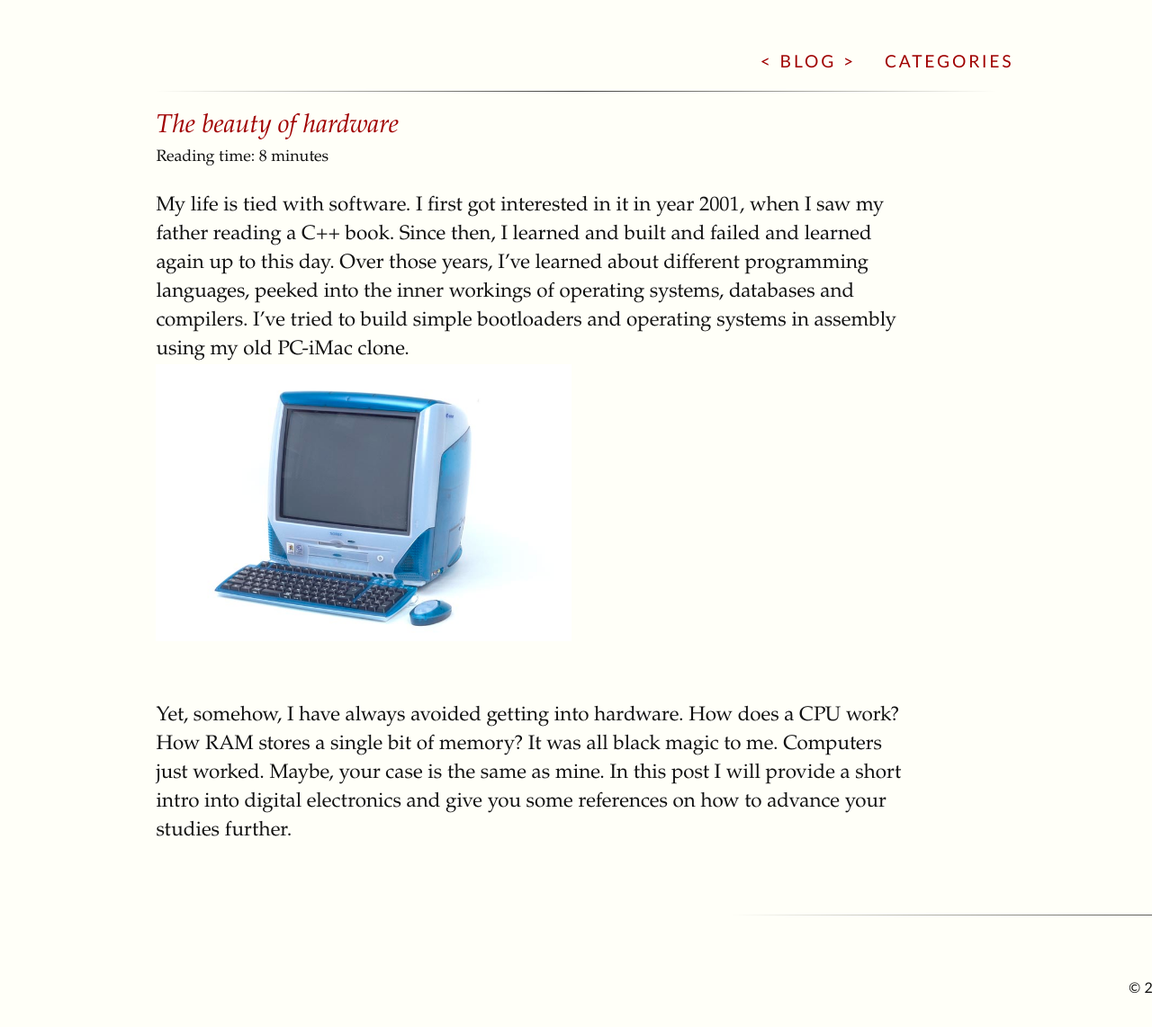
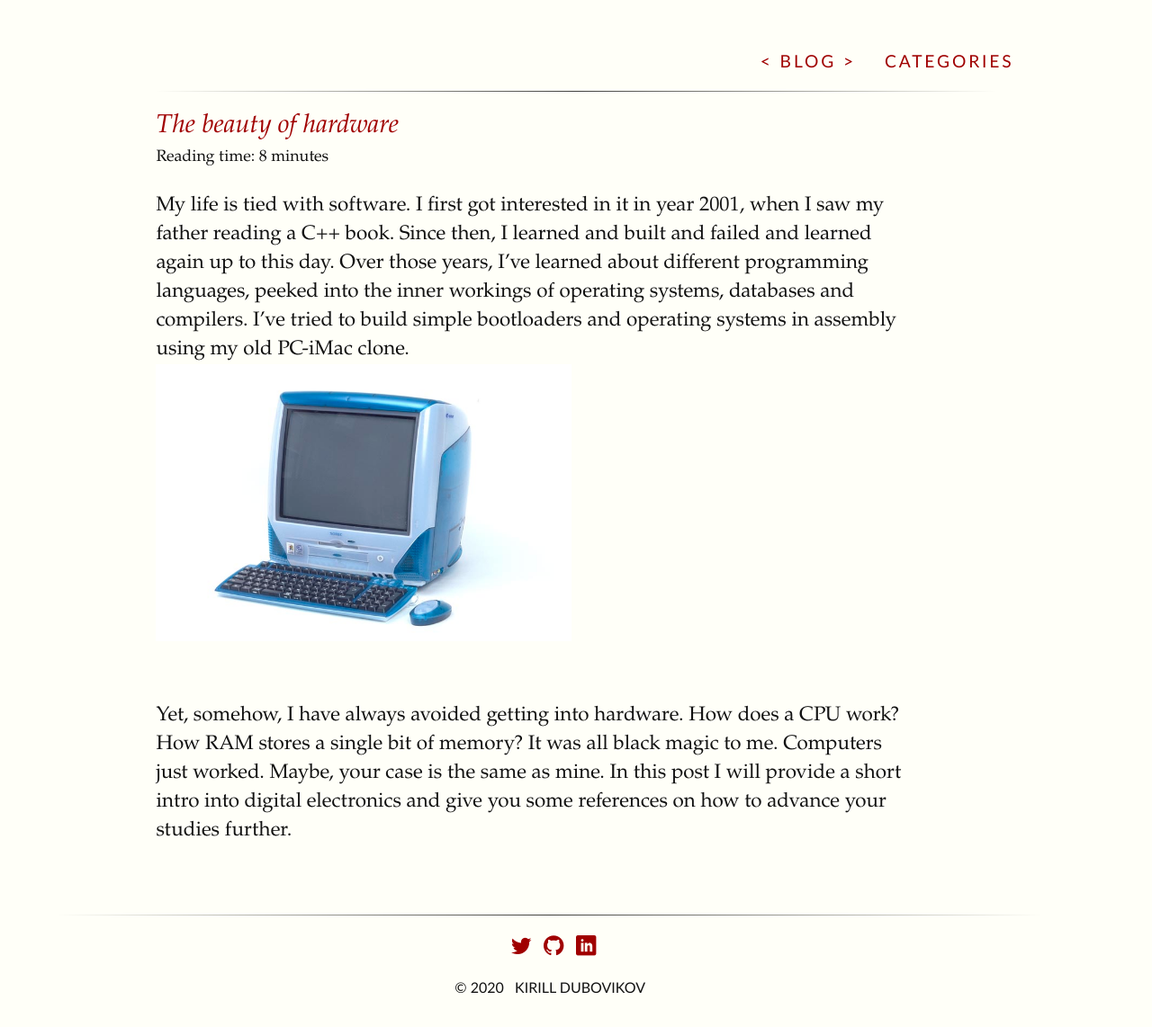
Before and after one commit to kdubovikov/blog, a Jekyll site: the page built from index.html, in a window 1280 px wide. Shown: the whole page at 90% size. Built offline with Jekyll 4.4.1, drawn with Linux system fonts in a browser that asks for light colours; some web fonts are replaced.

Commit message:
fix: css footer

```diff
--- a/css/tufte.scss
+++ b/css/tufte.scss
@@ -348,6 +348,9 @@ label.margin-toggle:not(.sidenote-number) { display: none; }
 header > nav.group, body footer {
   width: 95%;
   padding-top: 2rem;
+}
+
+header > nav {
   margin-left: 65%;
 }
 
```
